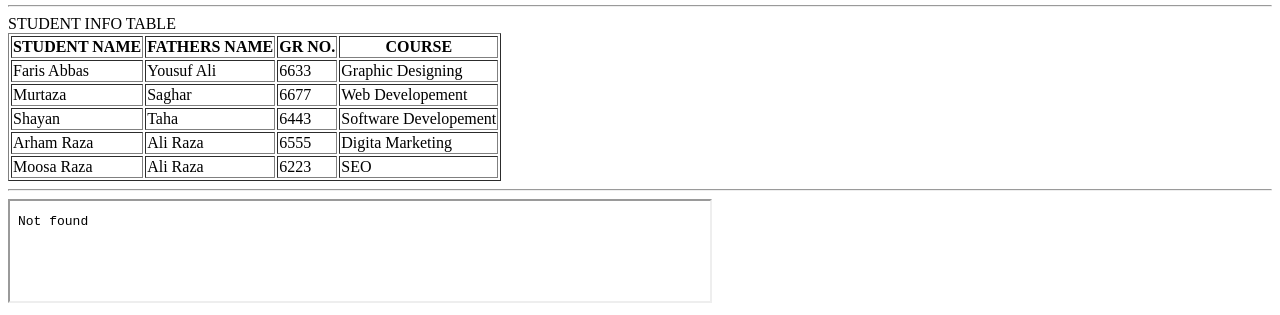
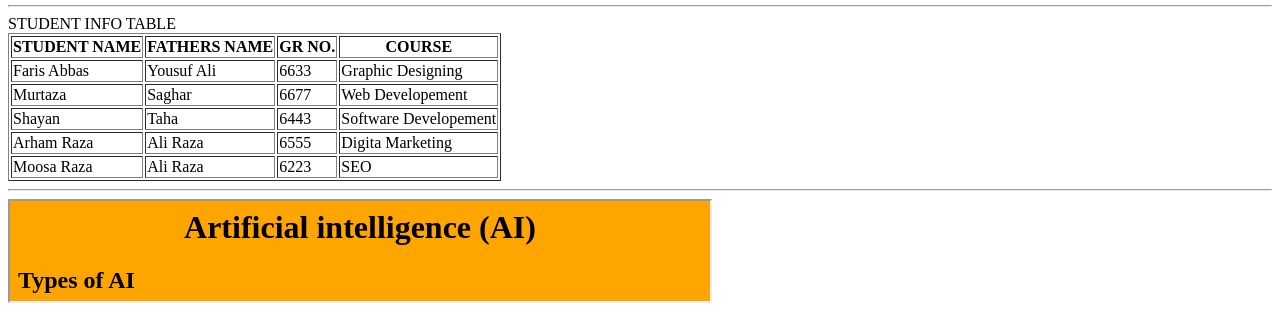
Before and after one commit to FarisAbbas/farisabbas, a plain HTML site: page index.html in a window 1280 px wide. Shown: the part 2877-3192 px from the top of the page. Drawn offline with Linux system fonts and the light colour scheme.

Commit message:
Update index.html

```diff
--- a/index.html
+++ b/index.html
@@ -64,6 +64,6 @@
             </tr>
             </tbody>
             </table><hr>
-            <iframe src="sfaris (1).html" width="700" height="100"></iframe>
+            <iframe src="faris (1).html" width="700" height="100"></iframe>
 </body>
 </html>
```
